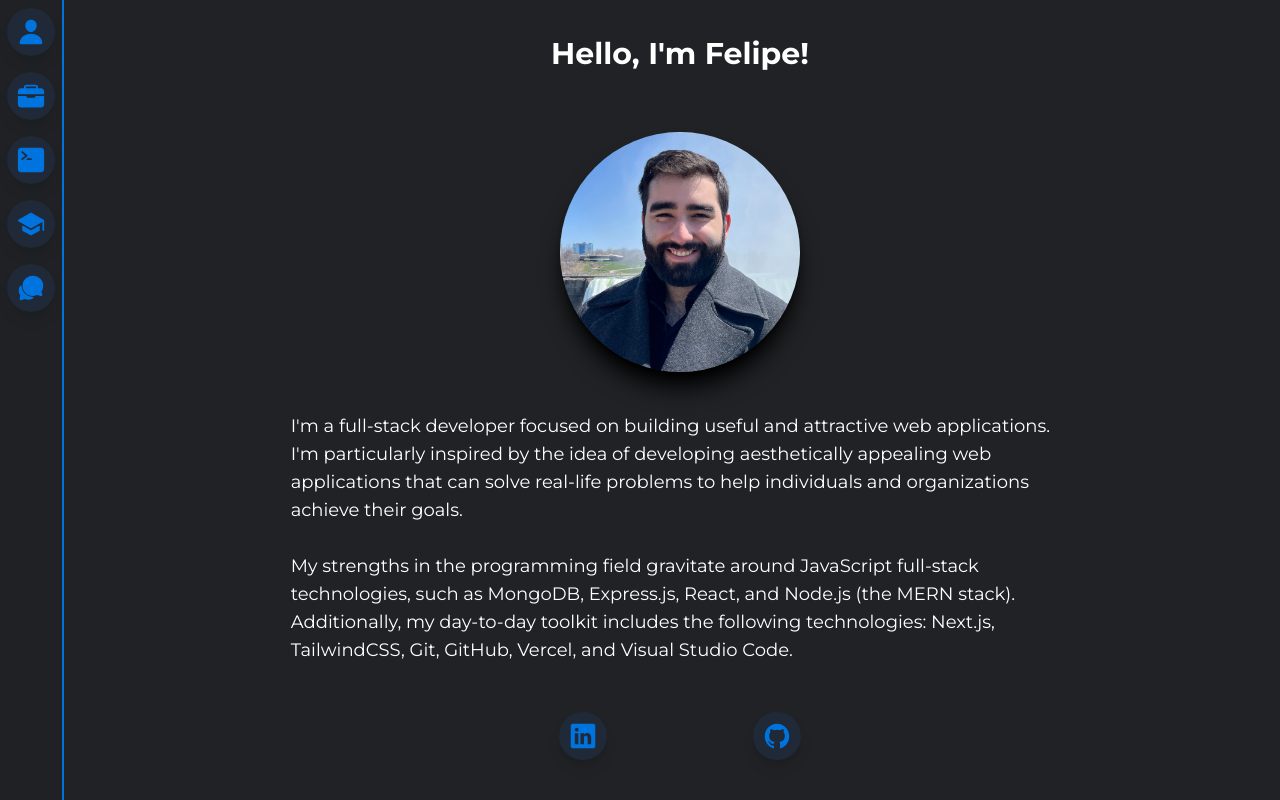
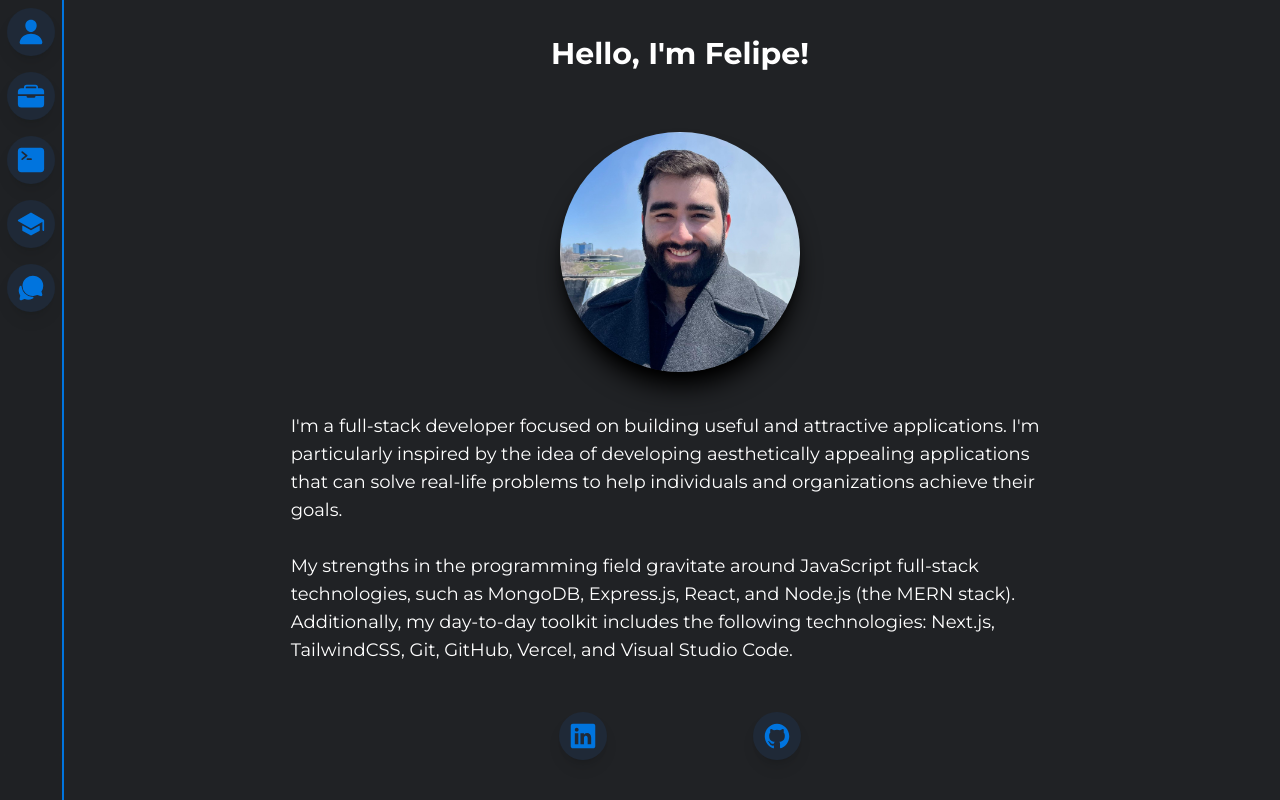
Before and after one commit to fmeneses-graca/my-website, a Next.js app: page / in a window 1280 px wide. Shown: the top 800 px of the page. Built offline with nearby package versions, Linux system fonts and the light colour scheme.

Commit message:
Small change to profile text

```diff
--- a/components/AboutSection.js
+++ b/components/AboutSection.js
@@ -13,8 +13,8 @@ export default function AboutSection() {
             </div>
 
             <p className="md:w-2/3 md:mx-auto">
-                I&apos;m a full-stack developer focused on building useful and attractive web applications.
-                I&apos;m particularly inspired by the idea of developing aesthetically appealing web applications
+                I&apos;m a full-stack developer focused on building useful and attractive applications.
+                I&apos;m particularly inspired by the idea of developing aesthetically appealing applications
                 that can solve real-life problems to help individuals and organizations achieve their goals.
                 <br /><br />
                 My strengths in the programming field gravitate around JavaScript full-stack technologies,
```
